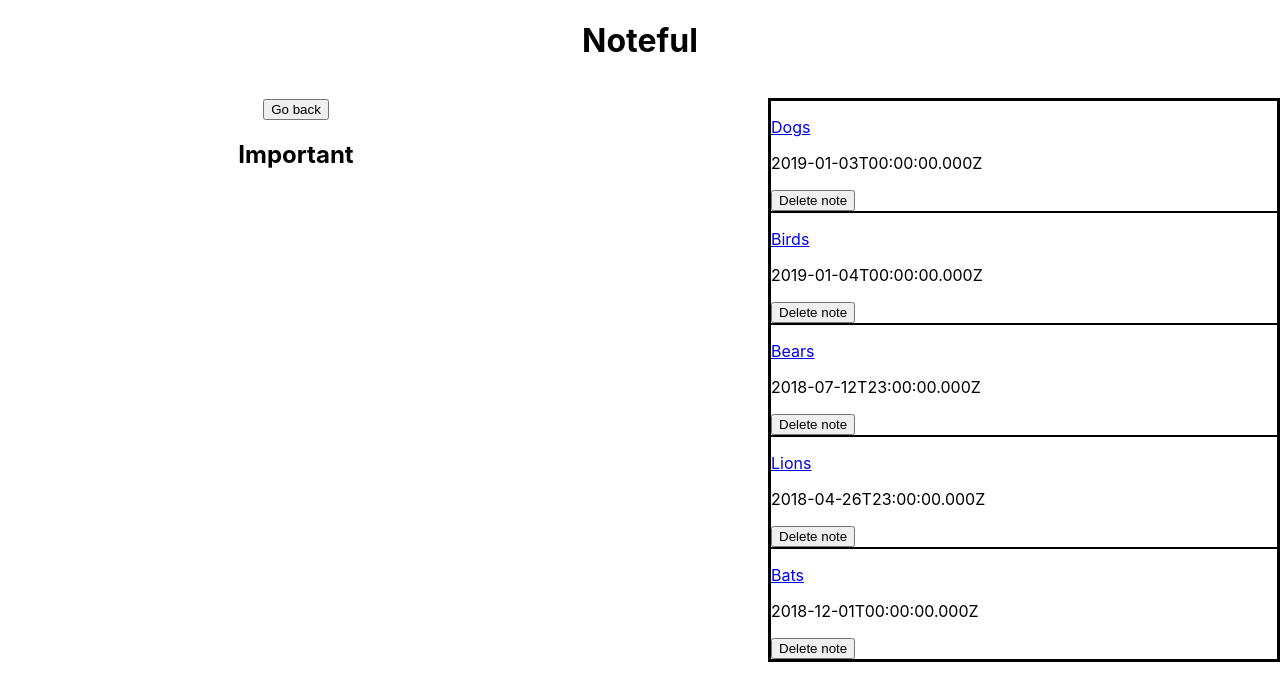
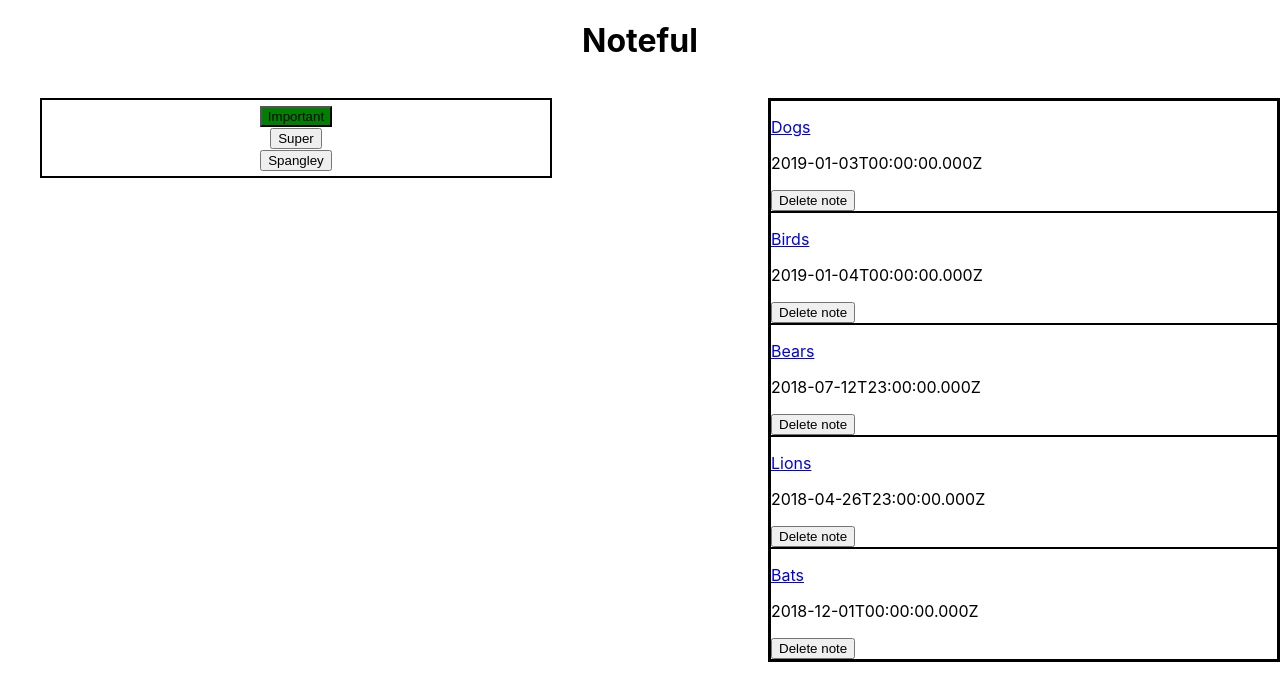
Before and after one commit to thinkful-ei-gecko/william-kevin-noteful, a React (Create React App) app: page /folder/b0715efe-ffaf-11e8-8eb2-f2801f1b9fd1 in a window 1280 px wide. Shown: the top 700 px of the page. Built offline with nearby package versions, Linux system fonts and the light colour scheme.

Commit message:
align with wireframes

```diff
--- a/src/App.css
+++ b/src/App.css
@@ -62,3 +62,7 @@
 .main__note-item {
   border: 1px solid black;
 }
+
+.folder__button--active {
+  background-color: green;
+}
--- a/src/App.js
+++ b/src/App.js
@@ -9,6 +9,13 @@ import FolderDetailedView from "./Components/FolderDetailedView";
 import NoteList from "./Components/NoteList";
 import NoteDetailedView from "./Components/NoteDetailedView";
 import NotFound from "./Components/NotFound";
+
+/* <FolderDetailedView
+  folder={this.state.store.folders.find(
+    folder => folder.id === routeProps.match.params.folderId
+  )}
+  routeProps={routeProps}
+  /> */
 
 export default class App extends Component {
   constructor(props) {
@@ -29,24 +36,25 @@ export default class App extends Component {
             <Route
               exact
               path="/"
-              render={() => <FolderList folders={this.state.store.folders} />}
+              render={routeProps =>
+                <FolderList
+                  folders={this.state.store.folders}
+                  routeProps={routeProps}
+                />}
             />
             <Route
               path="/folder/:folderId"
-              render={routeProps => (
-                <FolderDetailedView
-                  folder={this.state.store.folders.find(
-                    folder => folder.id === routeProps.match.params.folderId
-                  )}
+              render={routeProps =>
+                <FolderList
+                  folders={this.state.store.folders}
                   routeProps={routeProps}
-                />
-              )}
+                />}
             />
             <Route
               path="/note/:noteId"
               render={routeProps => (
-                <FolderList
-                  folders={this.state.store.folders.filter(folder =>
+                <FolderDetailedView
+                  folder={this.state.store.folders.find(folder =>
                     folder.id === this.state.store.notes.find(note => note.id === routeProps.match.params.noteId).folderId
                   )}
                   routeProps={routeProps}
--- a/src/Components/FolderItem.js
+++ b/src/Components/FolderItem.js
@@ -6,7 +6,8 @@ export default class FolderItem extends Component {
     return (
       <div className="folder-item" >
         <Link to={`/folder/${this.props.folder.id}`}>
-                    <button type="button">{this.props.folder.name}</button>
+          {(this.props.routeProps.location.pathname.slice(8) === this.props.folder.id) && <button type="button" className="folder__button--active">{this.props.folder.name}</button>}
+          {(this.props.routeProps.location.pathname.slice(8) !== this.props.folder.id) && <button type="button" >{this.props.folder.name}</button>}
         </Link>
       </div>
     )
--- a/src/Components/FolderList.js
+++ b/src/Components/FolderList.js
@@ -3,7 +3,11 @@ import FolderItem from './FolderItem'
 
 export default class FolderList extends Component {
   render() {
-    const folderItems = this.props.folders.map(folder => <FolderItem folder={folder} />);
+    const folderItems = this.props.folders.map(folder =>
+      <FolderItem
+        folder={folder}
+        routeProps={this.props.routeProps}
+      />);
     return (
       <li className="sidebar__folder-list">
         {folderItems}
```
Lines whose indentation alone changed are shown as unchanged.
